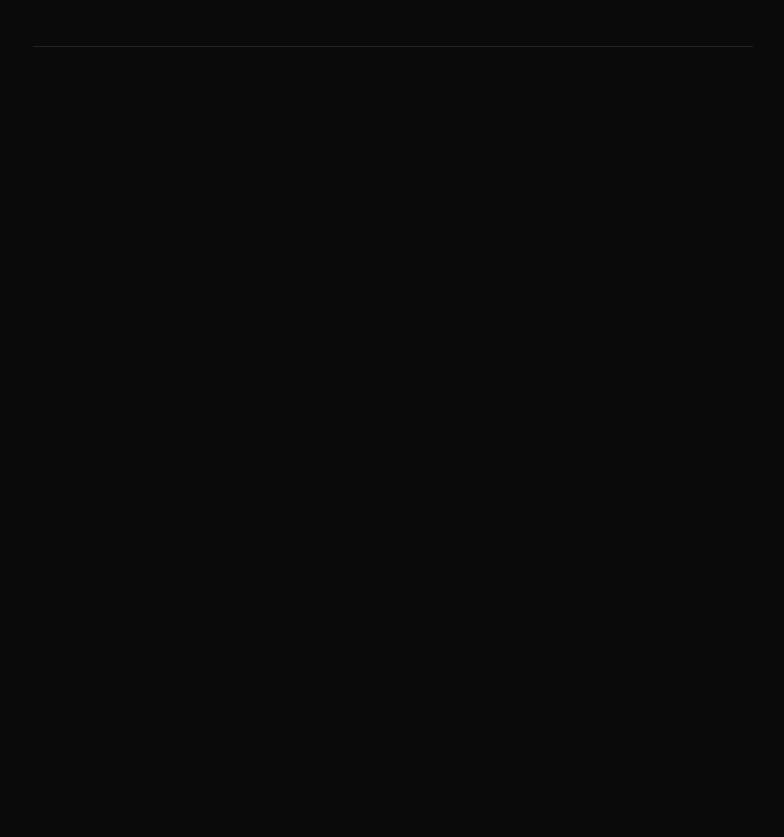
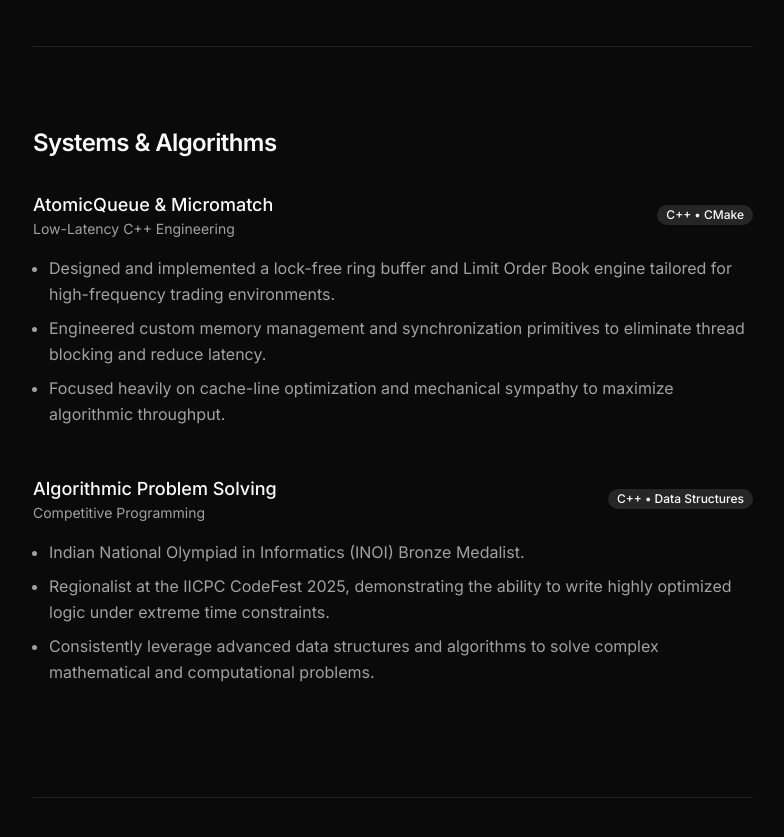
Before and after one commit to roy-abir05/portfolio, a Next.js app: page / in a window 1280 px wide. Shown: the part 1260-2097 px from the top of the page, without its empty margins (247-1031 px from the left). Before the commit the page ends 1403 px from the top, so only its background shows below. Built offline with nearby package versions, Linux system fonts and the light colour scheme.

Commit message:
feat: add systems and algorithms section

```diff
--- a/app/page.tsx
+++ b/app/page.tsx
@@ -36,7 +36,6 @@ export default function Portfolio() {
           </div>
         </section>
 
-        {/* Placeholder for the next section */}
         <div className="h-px w-full bg-border" />
 
         {/* OPEN SOURCE ENGINEERING */}
@@ -120,6 +119,88 @@ export default function Portfolio() {
 
         {/* Next divider */}
         <div className="h-px w-full bg-border" />
+
+        {/* SYSTEMS & ALGORITHMS */}
+        <section className="flex flex-col gap-8 animate-in fade-in slide-in-from-bottom-4 duration-700 ease-in-out delay-300 fill-mode-both">
+          <h3 className="text-2xl font-semibold tracking-tight text-foreground">
+            Systems & Algorithms
+          </h3>
+
+          <div className="flex flex-col gap-12">
+            {/* AtomicQueue & Micromatch */}
+            <div className="flex flex-col gap-4 group">
+              <div className="flex flex-col sm:flex-row sm:items-center sm:justify-between gap-2">
+                <div className="flex flex-col">
+                  <h4 className="text-lg font-medium text-foreground">
+                    AtomicQueue & Micromatch
+                  </h4>
+                  <span className="text-sm text-muted-foreground">
+                    Low-Latency C++ Engineering
+                  </span>
+                </div>
+                <Badge
+                  variant="secondary"
+                  className="w-fit transition-colors group-hover:bg-primary group-hover:text-primary-foreground"
+                >
+                  C++ • CMake
+                </Badge>
+              </div>
+              <ul className="list-disc list-outside ml-4 space-y-2 text-sm sm:text-base text-muted-foreground leading-relaxed">
+                <li>
+                  Designed and implemented a lock-free ring buffer and Limit
+                  Order Book engine tailored for high-frequency trading
+                  environments.
+                </li>
+                <li>
+                  Engineered custom memory management and synchronization
+                  primitives to eliminate thread blocking and reduce latency.
+                </li>
+                <li>
+                  Focused heavily on cache-line optimization and mechanical
+                  sympathy to maximize algorithmic throughput.
+                </li>
+              </ul>
+            </div>
+
+            {/* Competitive Programming */}
+            <div className="flex flex-col gap-4 group">
+              <div className="flex flex-col sm:flex-row sm:items-center sm:justify-between gap-2">
+                <div className="flex flex-col">
+                  <h4 className="text-lg font-medium text-foreground">
+                    Algorithmic Problem Solving
+                  </h4>
+                  <span className="text-sm text-muted-foreground">
+                    Competitive Programming
+                  </span>
+                </div>
+                <Badge
+                  variant="secondary"
+                  className="w-fit transition-colors group-hover:bg-primary group-hover:text-primary-foreground"
+                >
+                  C++ • Data Structures
+                </Badge>
+              </div>
+              <ul className="list-disc list-outside ml-4 space-y-2 text-sm sm:text-base text-muted-foreground leading-relaxed">
+                <li>
+                  Indian National Olympiad in Informatics (INOI) Bronze
+                  Medalist.
+                </li>
+                <li>
+                  Regionalist at the IICPC CodeFest 2025, demonstrating the ability
+                  to write highly optimized logic under extreme time
+                  constraints.
+                </li>
+                <li>
+                  Consistently leverage advanced data structures and algorithms
+                  to solve complex mathematical and computational problems.
+                </li>
+              </ul>
+            </div>
+          </div>
+        </section>
+
+        {/* Final divider before footer */}
+        <div className="h-px w-full bg-border mt-8" />
       </div>
     </main>
   );
```
